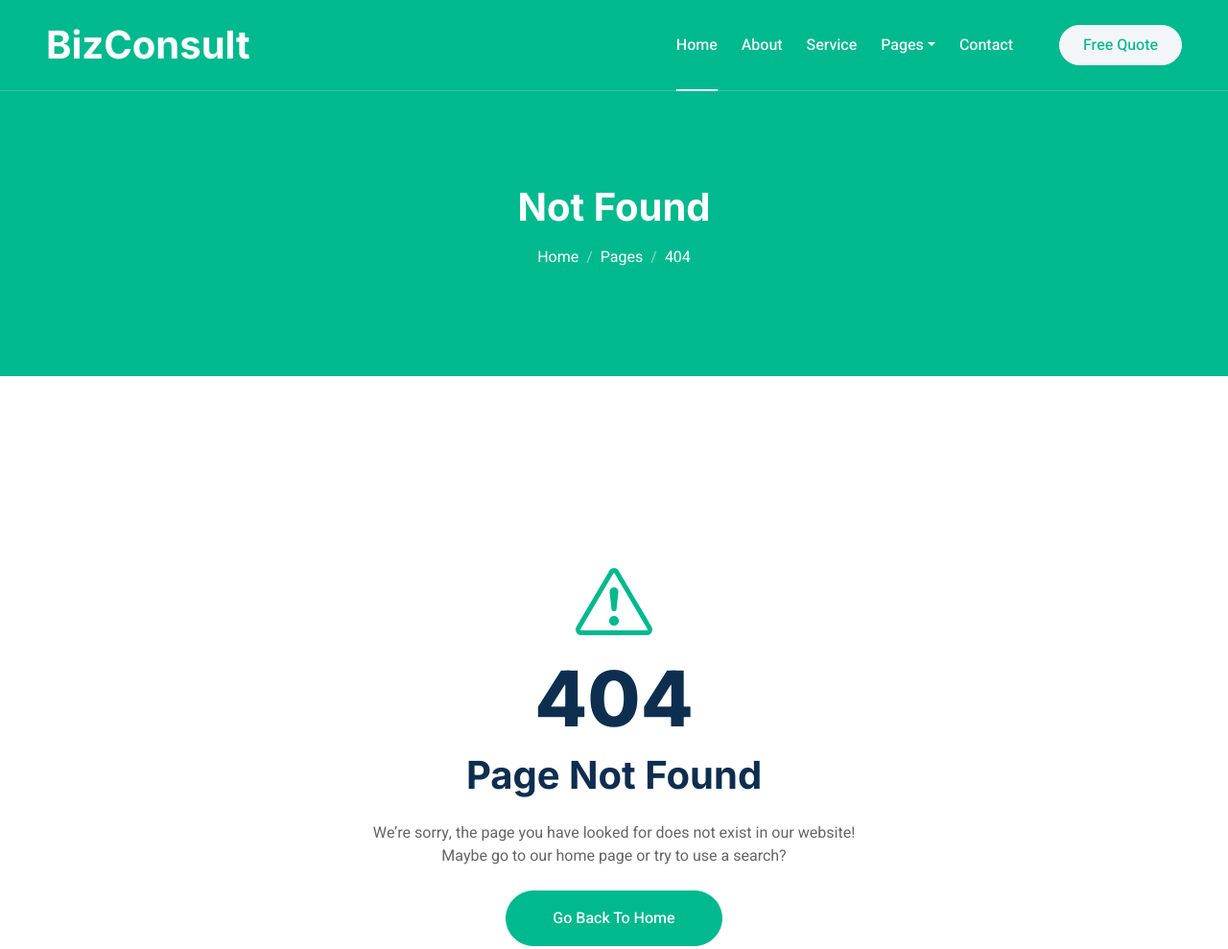
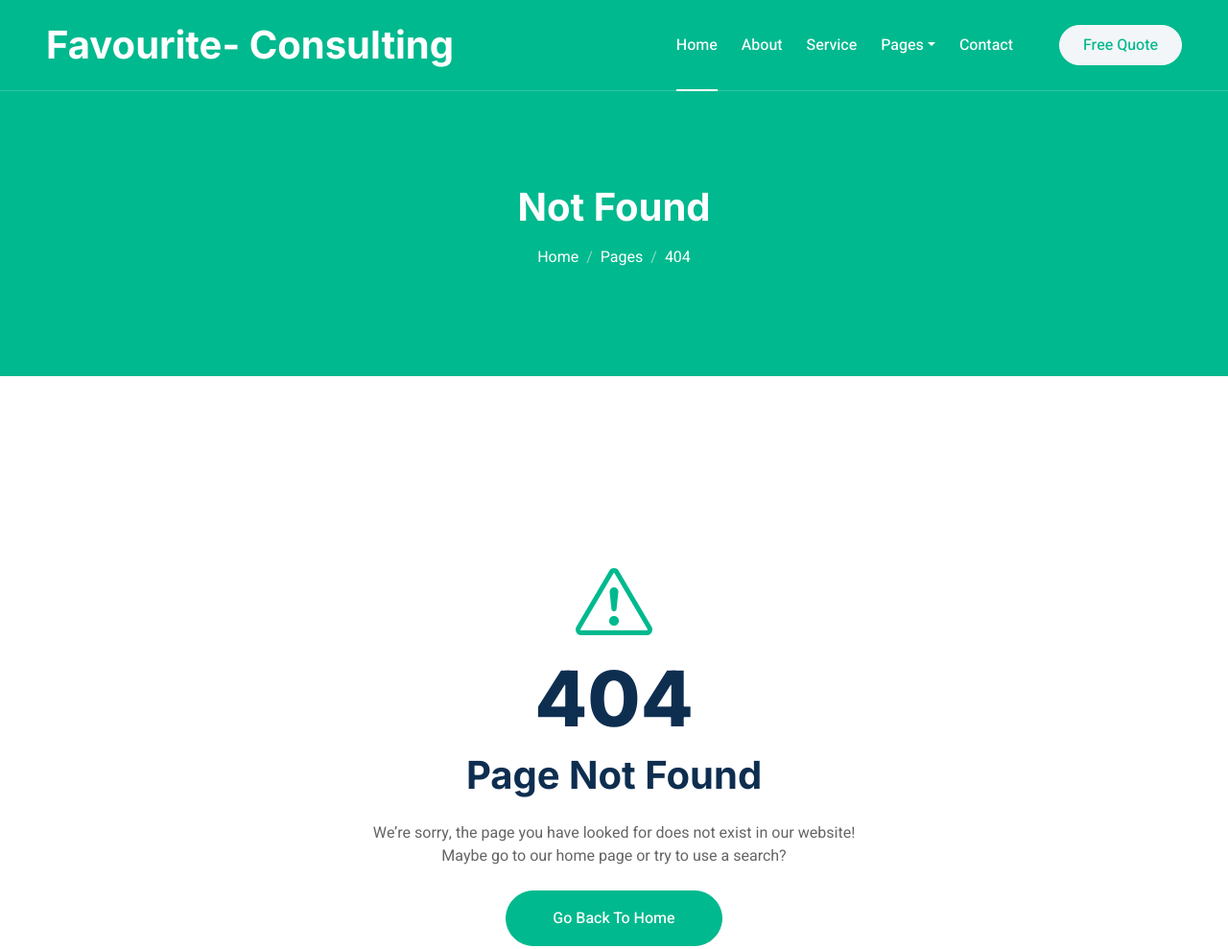
Before and after one commit to AguwaFavour15/Favourite--Consulting-, a plain HTML site: page 404.html in a window 1280 px wide. Shown: the top 989 px of the page at 96% size. Drawn offline with nearby package versions, Linux system fonts and the light colour scheme.

Commit message:
Update Code

```diff
--- a/404.html
+++ b/404.html
@@ -46,7 +46,7 @@
         <div class="container-xxl position-relative p-0">
             <nav class="navbar navbar-expand-lg navbar-light px-4 px-lg-5 py-3 py-lg-0">
                 <a href="index.html" class="navbar-brand p-0">
-                    <h1 class="m-0">BizConsult</h1>
+                    <h1 class="m-0">Favourite- Consulting</h1>
                     <!-- <img src="img/logo.png" alt="Logo"> -->
                 </a>
                 <button class="navbar-toggler" type="button" data-bs-toggle="collapse" data-bs-target="#navbarCollapse">
```
Also changed, not shown: about.html (+1 -1 lines), contact.html (+1 -1 lines), feature.html (+1 -1 lines), index.html (+1 -1 lines), quote.html (+1 -1 lines), service.html (+1 -1 lines), team.html (+1 -1 lines), testimonial.html (+1 -1 lines).
